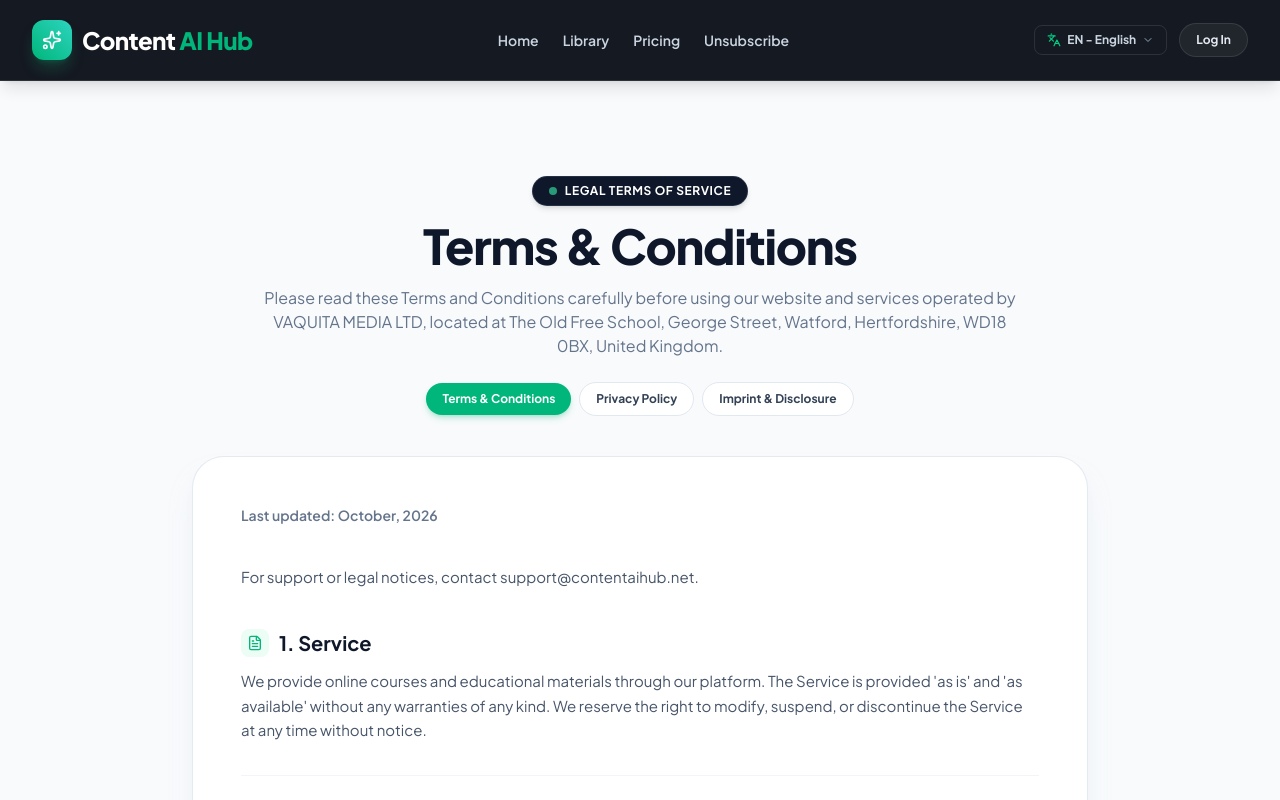
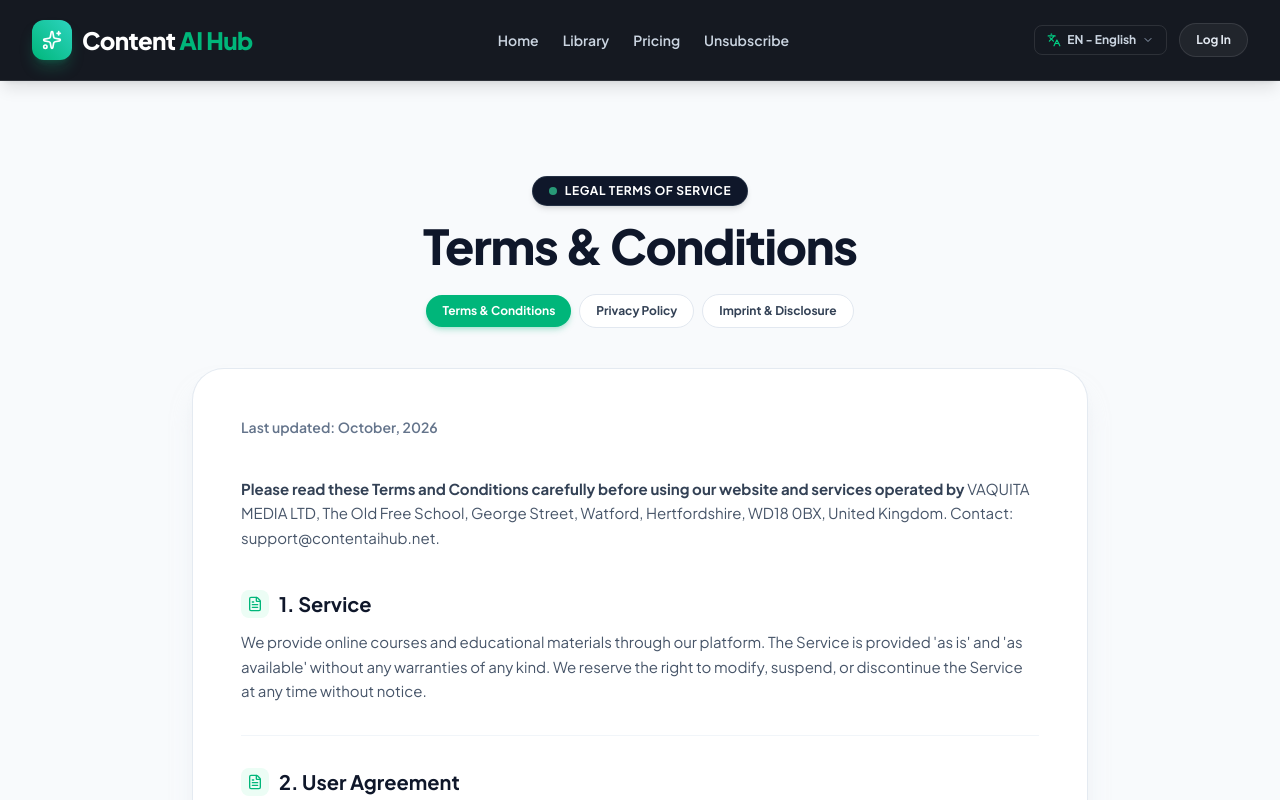
Before and after one commit to manishmcode/content-ai-hub, a React (Create React App) app: page /terms-conditions in a window 1280 px wide. Shown: the top 800 px of the page. Built offline with nearby package versions, Linux system fonts and the light colour scheme.

Commit message:
refactor PrivacyPolicyPage and TermsPage for improved readability and styling, including text size adjustments and rephrased content

```diff
--- a/src/pages/PrivacyPolicyPage.tsx
+++ b/src/pages/PrivacyPolicyPage.tsx
@@ -143,7 +143,7 @@ export const PrivacyPolicyPage: React.FC = () => {
             </div>
 
             {/* Footer Navigation & Rights Notice */}
-            <section className="pt-6 border-t border-slate-100 flex flex-col sm:flex-row items-center justify-between gap-4 text-xs text-slate-500">
+            <section className="pt-6 border-t border-slate-100 flex flex-col sm:flex-row items-center justify-between gap-4 text-sm sm:text-[15px] text-slate-500">
               <span>To exercise any of your privacy rights, email: <a href={`mailto:${COMPANY.email}`} className="font-bold text-slate-800 hover:text-[#00B67A]">{COMPANY.email}</a></span>
               <Link to="/terms-conditions/" className="inline-flex items-center gap-1 font-bold text-[#00B67A] hover:underline">
                 <span>View Terms &amp; Conditions</span>
--- a/src/pages/TermsPage.tsx
+++ b/src/pages/TermsPage.tsx
@@ -123,10 +123,6 @@ export const TermsPage: React.FC = () => {
             <h1 className="text-3xl sm:text-4xl lg:text-5xl font-black tracking-tight text-slate-900">
               Terms &amp; Conditions
             </h1>
-            <p className="text-slate-500 text-sm sm:text-base">
-              Please read these Terms and Conditions carefully before using our website and services operated by VAQUITA MEDIA LTD, located at The Old Free School, George Street, Watford, Hertfordshire, WD18 0BX, United Kingdom.
-            </p>
-
             {/* Quick Navigation Between Legal Pages */}
             <div className="pt-2 flex flex-wrap items-center justify-center gap-2">
               <Link
@@ -169,7 +165,7 @@ export const TermsPage: React.FC = () => {
             </p>
 
             <div className="space-y-3 text-slate-600 text-sm sm:text-[15px] leading-relaxed">
-              <p>For support or legal notices, contact support@contentaihub.net.</p>
+              <p><strong className="font-bold text-slate-700">Please read these Terms and Conditions carefully before using our website and services operated by</strong>{' '}VAQUITA MEDIA LTD, The Old Free School, George Street, Watford, Hertfordshire, WD18 0BX, United Kingdom. Contact: support@contentaihub.net.</p>
             </div>
 
             {/* Terms Sections */}
@@ -190,7 +186,7 @@ export const TermsPage: React.FC = () => {
             </div>
 
             {/* Footer Notice */}
-            <section className="pt-6 border-t border-slate-100 flex flex-col sm:flex-row items-center justify-between gap-4 text-xs text-slate-500">
+            <section className="pt-6 border-t border-slate-100 flex flex-col sm:flex-row items-center justify-between gap-4 text-sm sm:text-[15px] text-slate-500">
               <span>Questions regarding our Terms? Contact: <a href="mailto:support@contentaihub.net" className="font-bold text-slate-800 hover:text-[#00B67A]">support@contentaihub.net</a></span>
               <Link to="/privacy-policy/" className="inline-flex items-center gap-1 font-bold text-[#00B67A] hover:underline">
                 <span>View Privacy Policy</span>
```
